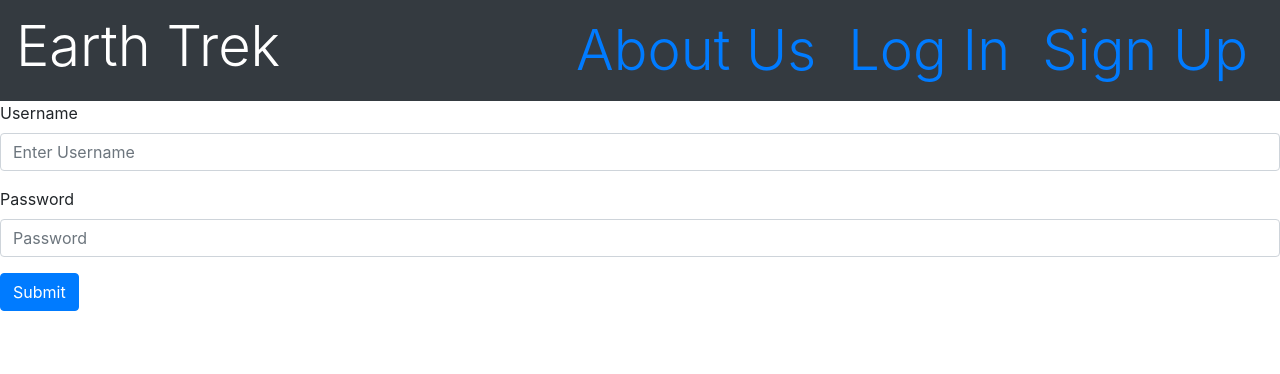
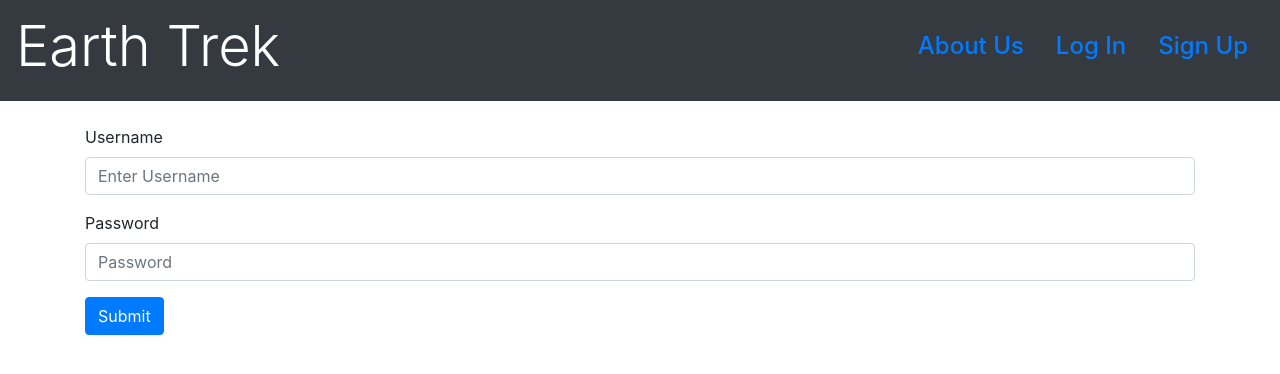
Before and after one commit to ChrisBoyce886/Project3, a React (Create React App) app: page /LogIn in a window 1280 px wide. Shown: the top 374 px of the page. Built offline with nearby package versions, Linux system fonts and the light colour scheme.

Commit message:
change link sizing and create generic login page

```diff
--- a/src/components/Navbar/Navbar.jsx
+++ b/src/components/Navbar/Navbar.jsx
@@ -3,24 +3,24 @@ import React from 'react';
 function Navbar() {
 	return (
 		<div>
-			<nav className="navbar display-4 sticky-top navbar-dark bg-dark">
+			<nav className="navbar sticky-top navbar-dark bg-dark">
 				<a href="/" className="navbar-brand display-4">
 					<h3 className="display-4">Earth Trek</h3>
 				</a>
 				<ul className="nav justify-content-end">
 					<li className="nav-item">
 						<a href="/AboutUs/" className="nav-link active">
-							About Us
+							<h4>About Us</h4>
 						</a>
 					</li>
 					<li className="nav-item">
 						<a href="/LogIn/" className="nav-link active">
-							Log In
+							<h4>Log In</h4>
 						</a>
 					</li>
 					<li className="nav-item">
 						<a href="/SignUp/" className="nav-link active">
-							Sign Up
+							<h4>Sign Up</h4>
 						</a>
 					</li>
 				</ul>
--- a/src/components/pages/LogIn.jsx
+++ b/src/components/pages/LogIn.jsx
@@ -2,7 +2,7 @@ import React from 'react';
 
 function LogIn() {
 	return (
-		<form>
+		<form className="container mt-4">
 			<div className="form-group">
 				<label for="Username">Username</label>
 				<input type="text" className="form-control" id="Username" placeholder="Enter Username" />
```
